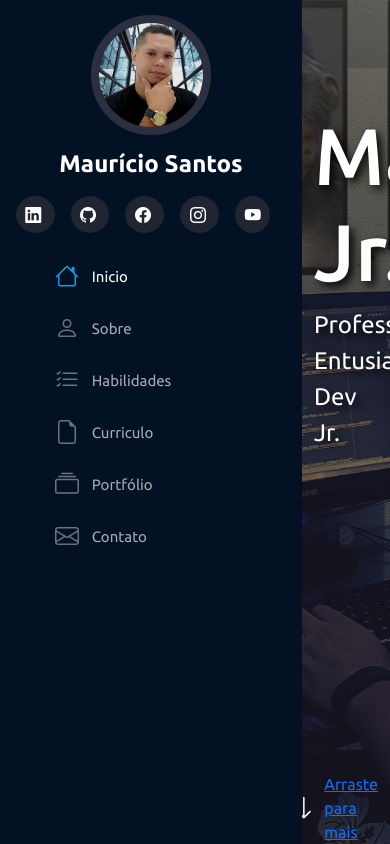
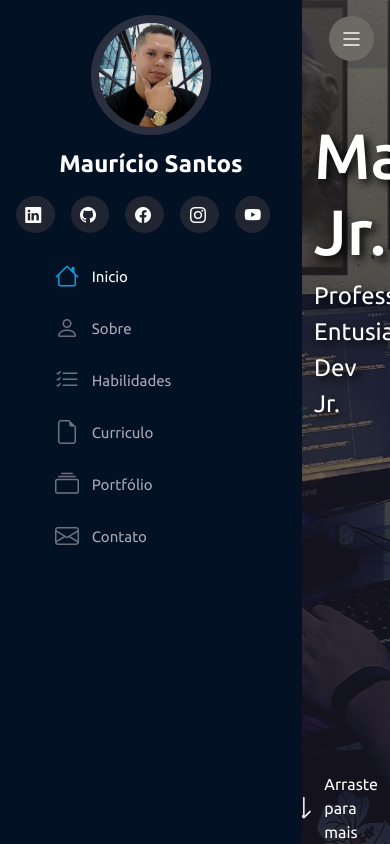
Before and after one commit to mauriciogen3/PortfolioResponsivo, a Python web app: template templates/index.html in a window 390 px wide; the page is wider, and only the part inside the window is pictured. Run offline with Jinja, Linux system fonts and the light colour scheme; the template is opened without the code that fills it, so the values that code supplies are empty; some libraries are stand-ins or nearby versions.

Commit message:
responsividade - hamburguer

```diff
--- a/static/style.css
+++ b/static/style.css
@@ -104,7 +104,7 @@ html, body{
   }
 
   section#inicio h2{
-    font-size: 5rem;
+    font-size: 4rem;
 
 
   }
@@ -117,3 +117,26 @@ html, body{
   .text-shadow{
     text-shadow: 4px 4px 10px #000000;
   }
+
+  section#inicio div#arraste a{
+    text-decoration: none;
+    color:#ffff
+  }
+
+  i.menu-mobile{
+    position:fixed;
+    color: #ffff;
+    background-color: #6b6a65;
+    right: 1rem;
+    top: 1rem;
+    font-size: 1.5rem;
+    border-radius: 4rem;
+    cursor: pointer;
+    z-index: 10;
+    width:45px;
+    height: 45px;
+    display:flex;
+    justify-content: center;
+    align-items: center;
+
+  }
--- a/templates/index.html
+++ b/templates/index.html
@@ -13,6 +13,7 @@
 
 
 <body>
+    <i class="bi bi-list menu-mobile"></i>
 
 
     <aside id='header'>
```
